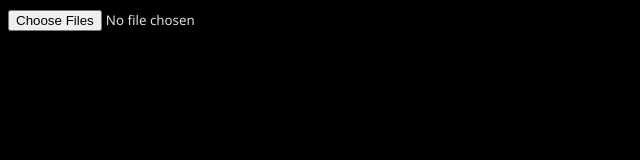
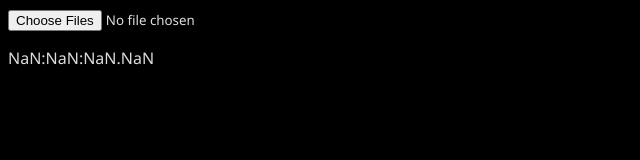
Before and after one commit to ika-musuko/nagashi-soumen, a Svelte app: page / in a window 1280 px wide. Shown: the top 160 px of the page, without its empty margins (0-640 px from the left). Built offline with nearby package versions, Linux system fonts and the light colour scheme.

Commit message:
1-3 - show video time

```diff
--- a/src/App.svelte
+++ b/src/App.svelte
@@ -2,11 +2,13 @@
   import VideoPlayer from "./components/VideoPlayer.svelte";
   import { SUBTITLE_EXTENSIONS } from "./utils/subtitle-extensions";
   import { VIDEO_EXTENSIONS } from "./utils/video-extensions";
+  import { timeDisplay } from "./utils/utils";
 
   let files: FileList;
 
   let videoPlayer: VideoPlayer;
   let videoSrc: string;
+  let currentTime: number;
 
   let subtitleSrc: string;
 
@@ -44,8 +46,14 @@
 <main>
   <input type="file" bind:files multiple />
   <br />
-  <VideoPlayer bind:this={videoPlayer} bind:videoSrc bind:subtitleSrc />
+  <VideoPlayer
+    bind:this={videoPlayer}
+    bind:videoSrc
+    bind:subtitleSrc
+    bind:currentTime
+  />
   <p>{subtitleSrc ? subtitleSrc : ""}</p>
+  <p>{timeDisplay(currentTime)}</p>
 </main>
 <svelte:window on:keydown={onKeyDown} />
 
--- a/src/components/VideoPlayer.svelte
+++ b/src/components/VideoPlayer.svelte
@@ -1,12 +1,7 @@
 <script lang="ts">
   export let videoSrc: string;
   export let subtitleSrc: string;
-  export function currentTime(): number {
-    return videoElement.currentTime;
-  }
-
-  let videoElement: HTMLMediaElement;
-  let skipSeconds = 1;
+  export let currentTime: number = NaN;
 
   export function rewind() {
     videoElement.currentTime -= skipSeconds;
@@ -19,20 +14,32 @@
   export function playpause() {
     videoElement.paused ? videoElement.play() : videoElement.pause();
   }
+
+  $: {
+    if (videoElement) {
+      for (let textTrack of videoElement.textTracks) {
+        textTrack.mode = "showing";
+      }
+    }
+  }
+
+  let videoElement: HTMLMediaElement;
+  let skipSeconds = 1;
 </script>
 
 <!-- svelte-ignore a11y-media-has-caption -->
 {#if videoSrc}
   <video
+    id="video-player"
     bind:this={videoElement}
+    on:timeupdate={() => (currentTime = videoElement.currentTime)}
     width="100%"
     height="auto"
     preload="auto"
     src={videoSrc}
-    controls
   >
     {#if subtitleSrc}
-      <track kind="subtitles" src={subtitleSrc} />
+      <track id="subs" kind="subtitles" src={subtitleSrc} />
     {/if}
   </video>
 {/if}
--- /dev/null
+++ b/src/utils/utils.ts
@@ -0,0 +1,17 @@
+export function timeDisplay(seconds: number): string {
+  const hours = Math.floor(seconds / 3600);
+  const minutes = Math.floor((seconds % 3600) / 60);
+  const remainingSeconds = seconds % 60;
+  const milliseconds = Math.round(
+    (remainingSeconds - Math.floor(remainingSeconds)) * 1000
+  );
+
+  const formattedHours = hours.toString().padStart(2, "0");
+  const formattedMinutes = minutes.toString().padStart(2, "0");
+  const formattedSeconds = Math.floor(remainingSeconds)
+    .toString()
+    .padStart(2, "0");
+  const formattedMilliseconds = milliseconds.toString().padStart(3, "0");
+
+  return `${formattedHours}:${formattedMinutes}:${formattedSeconds}.${formattedMilliseconds}`;
+}
```
